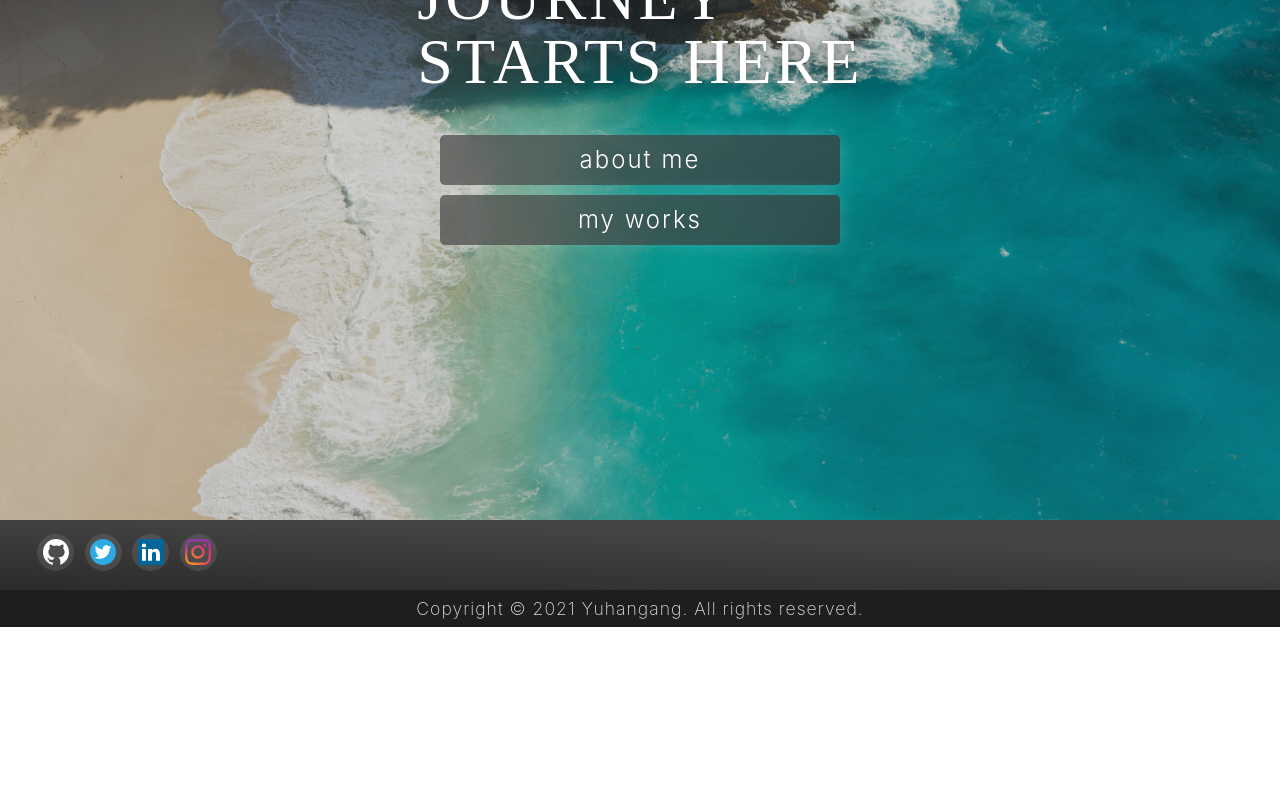
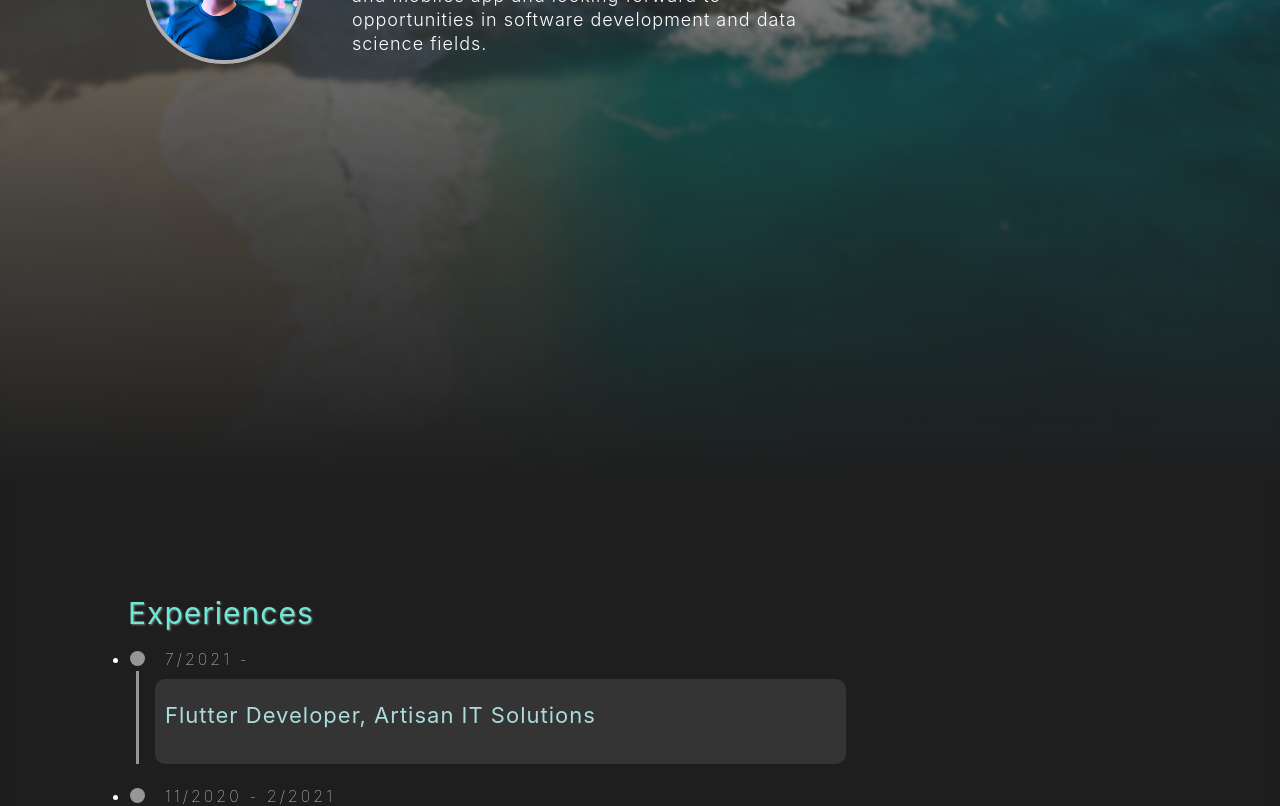
Before and after one commit to yuhangang/yuhangangdotcom, a Next.js app: page / in a window 1280 px wide. Shown: the part 320-1126 px from the top of the page. Before the commit the page ends 947 px from the top, so only its background shows below. Built offline with nearby package versions, Linux system fonts and the light colour scheme.

Commit message:
update content, remove about page

```diff
--- a/components/navBar/NavBar1.tsx
+++ b/components/navBar/NavBar1.tsx
@@ -35,7 +35,7 @@ export default function NavBar1(): JSX.Element {
           </label>
           <input type="checkbox" name="" className={styles.navbar__toggler__input} id="navbarToggler" onChange={onOpenNavBar}/>
           <ul className={styles.navbar__links}>
-            <li><Link href="/about">ABOUT</Link></li>
+
             <li><Link href="/projects">PROJECTS</Link>
               <ul className={styles.navbar__sublinks}>
               <li><Link href="/projects">All Projects</Link></li>
--- a/pages/index.tsx
+++ b/pages/index.tsx
@@ -1,51 +1,82 @@
-import Head from 'next/head';
-import Link from 'next/link';
-import React from 'react';
-import Layout, { siteTitle } from '../components/layout';
-import styles from '../styles/page_styles/home.module.scss';
+import Head from 'next/head'
+import React from 'react'
+import AboutContainer from '../components/aboutContainer/aboutContainer'
+import Skills from '../components/aboutContainer/skills'
+import TimeLine from '../components/aboutContainer/timeLine'
+import Layout, { siteTitle } from '../components/layout'
+import ResponsiveComponent from '../components/responsiveComponent/responsive'
+import styles from '../styles/page_styles/about.module.scss'
 
 
 
+const title:string = siteTitle+" - About Me";
 
 
+export default function About({
 
-const MobileMain =()=>{
-  return(
-
-<div className={styles.mainContainerItems}>
-
-<div className={styles.mainContainerTitle}>Journey<br></br>Starts Here</div>
-<div className={styles.homeButton}>
-<Link href='/about' >about me</Link>
-</div>
-<div className={styles.homeButton}>
-<Link href='/projects'>my works</Link>
-</div>
-
-
-
-
-    </div>
-
-  )
-}
-
-
-
-export default function Home() {
+}) {
   return (
 
     <Layout home>
 
       <Head>
-        <title>{siteTitle}</title>
+  <title>{title}</title>
+
       </Head>
       <div className={styles.mainContainer}>
-      <MobileMain/>
 
+        {AboutContainer({
+          img_url: "/images/IMG_6812.jpg",
+          position1: 0,
+          position2: 70,
+          children: [
+            <div style={{paddingTop:"25vh"}}>
+
+            {ResponsiveComponent([
+              <div className={styles.profileContainer}>
+              <a target="_blank" className={styles.profilebox}>
+
+              <img src="/images/profile.jpg" className={styles.profile_picture}></img>
+                        </a>
+                        <div className={styles.intro}>
+                Yu Hang Ang, 22, an final year computer science student from Monash University Malaysia.
+                I'm currently working on my own projects in web app and mobiles app and looking forward to opportunities in software development and data science fields.
+
+                </div>
+                  </div>
+
+            ]
+              )
+
+          }
+</div>
+
+          ]
+        })}
+        {ResponsiveComponent([
+          <TimeLine
+            title="Experiences"
+            items={[
+              { dateTime: "7/2021 -", title: "Flutter Developer, Artisan IT Solutions", detail:
+              ""
+            },
+              { dateTime: "11/2020 - 2/2021", title: "Mobile Application Intern, Fehux", detail:
+              "Developing and testing user interfaces and module using Flutter and React Native. \
+              Refactoring and improving existing features and module."
+            },
+
+              { dateTime: "11/2019 - 2/2020", title: "Javascript Developer Intern, SmartB Solutions", detail:
+                "Collaborated with fellows to developing and maintaining customized features for clients."
+              },
+              { dateTime: "1/12/2018 - 29/2/2020", title: 'Part Time jobs, QMO Academy',
+              detail:"Had a part time jobs as a photographer, videographer and graphic designer"},
+              { dateTime: "1/3/2018", title: '"Hello World!"',detail:"Started to study for computer science degree"}
+              ]}
+          />
+        ,
+        <Skills/>
+      ])}
       </div>
-
-
     </Layout>
   )
 }
--- a/styles/global.css
+++ b/styles/global.css
@@ -34,9 +34,9 @@ a {
 }
 
 h3 {
-  color: rgba(150, 200, 200);
+  color: rgba(170, 220, 220);
   font-weight: 400;
-  font-size:25px;
+  font-size:22px;
 }
 
 h4 {
```
Also changed, not shown: pages/about.tsx (deleted, +0 -81 lines).
